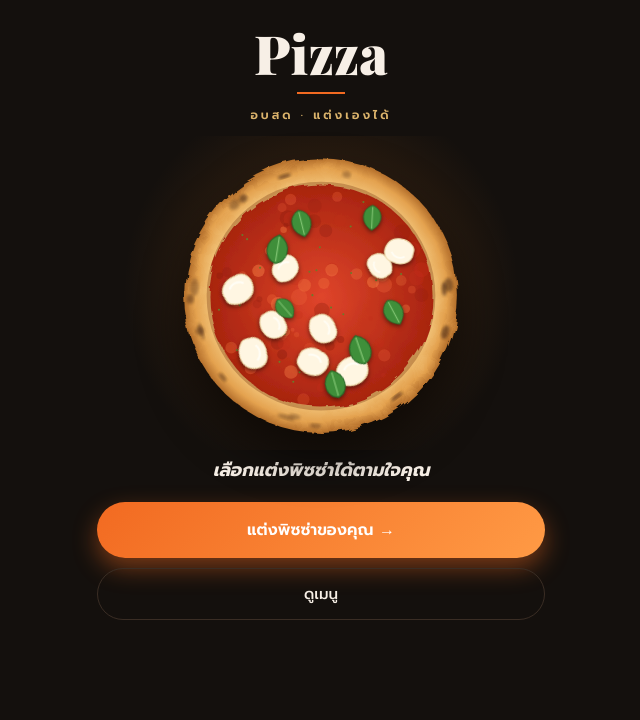
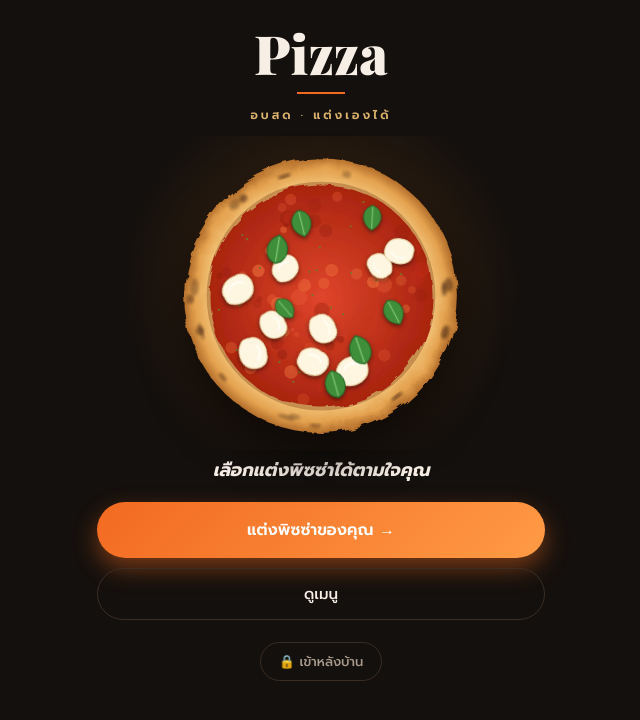
Before and after one commit to phonphanhansarilorn-design/pizza-restaurant, a plain HTML site: page index.html in a window 1280 px wide. Shown: the whole page, without its empty margins (319-959 px from the left). Drawn offline with nearby package versions, Linux system fonts and the light colour scheme; a web font is replaced by a local one.

Commit message:
Update index.html

```diff
--- a/index.html
+++ b/index.html
@@ -8,6 +8,11 @@
   <link rel="stylesheet" href="css/style.css">
   <style>
     .screen.home { padding-bottom: 96px; }
+    .staff-link {
+      display: block; width: max-content; margin: 22px auto 0; padding: 9px 18px;
+      border-radius: 999px; border: 1px solid var(--line); background: transparent;
+      color: var(--muted); font: 500 13px "Prompt"; text-decoration: none;
+    }
 
     /* ===== หน้าโลโก้ตอนเปิดเว็บ ===== */
     #splash {
@@ -146,6 +151,7 @@
     <p class="tag">เลือกแต่งพิซซ่าได้ตามใจคุณ</p>
     <a class="cta" href="builder.html">แต่งพิซซ่าของคุณ →</a>
     <a class="ghost" href="menu.html">ดูเมนู</a>
+    <a class="staff-link" href="admin/login.html">🔒 เข้าหลังบ้าน</a>
   </div>
 
   <script src="https://cdn.jsdelivr.net/npm/@supabase/supabase-js@2.45.4/dist/umd/supabase.js"></script>
```
